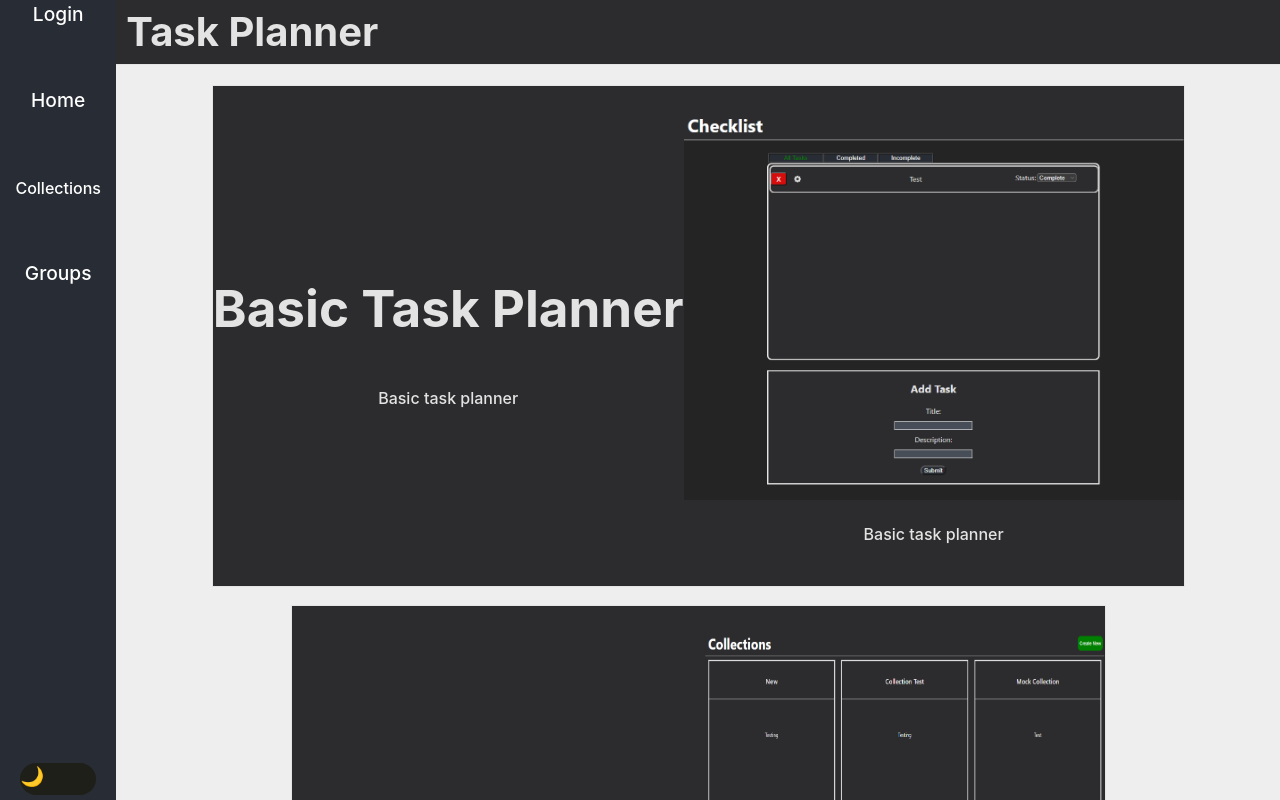
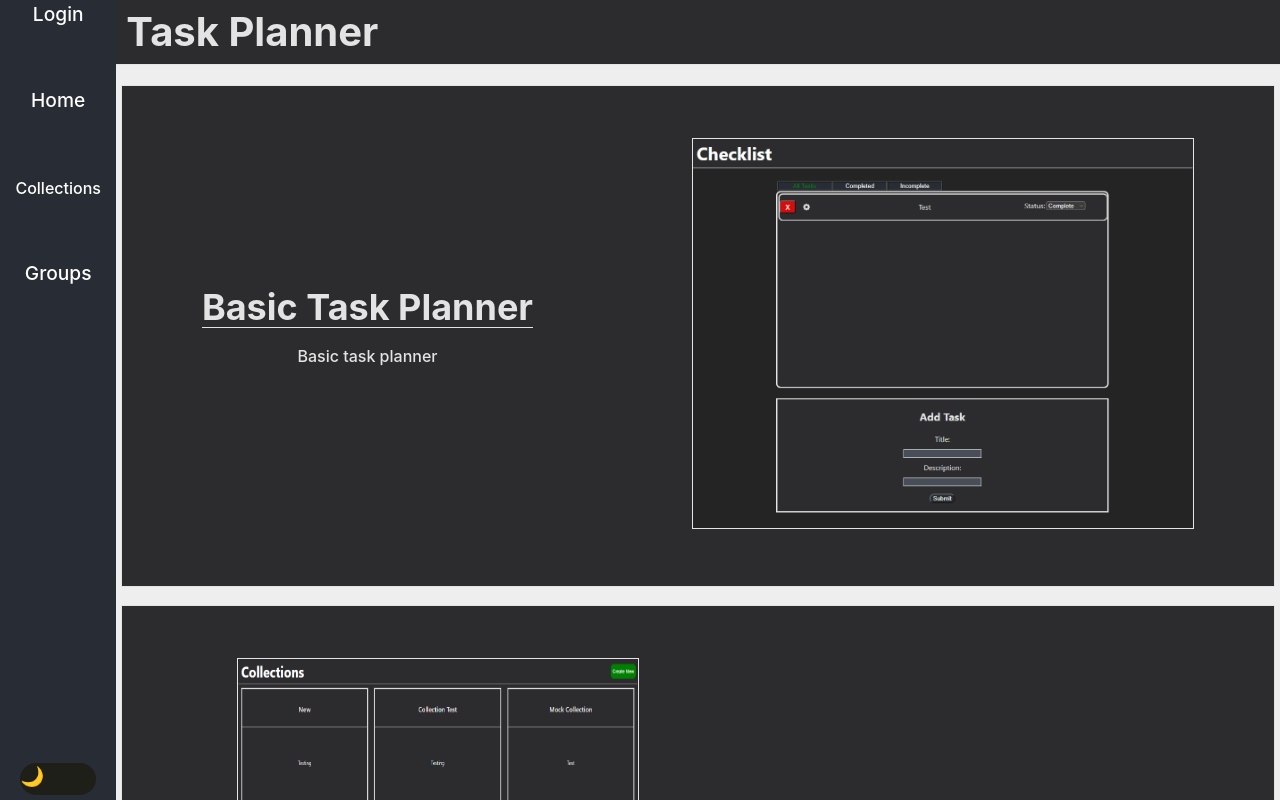
Before and after one commit to JesusMunoz01/TaskPlanner, a React (Vite) app in the folder client/: page /landing in a window 1280 px wide. Built offline with nearby package versions, Linux system fonts and the light colour scheme.

Commit message:
added alternation between grid items

```diff
--- a/client/src/css/landing.css
+++ b/client/src/css/landing.css
@@ -42,40 +42,37 @@
 .landingPage-Card{
     position: relative;
     display: flex;
-    flex-direction: row;
     align-items: center;
     min-height: 500px;
     min-width: 40vw;
+    justify-content: space-around;
+    width: 90vw;
     border: 1px solid;
     border-color: var(--secondary-color);
     color: var(--secondary-color);
     background-color: var(--card-color);
 }
 
-.landingPage-Card{
-    position: relative;
-    display: flex;
-    flex-direction: row;
-    align-items: center;
-    min-height: 500px;
-    min-width: 40vw;
-    border: 1px solid;
-    border-color: var(--secondary-color);
-    color: var(--secondary-color);
-    background-color: var(--card-color);
-}
-
-.landingPage-Card:nth-child(4n-1), .landingPage-Card:nth-child(4n){
+.landingPage-Link:nth-child(4n-1) .landingPage-Card, .landingPage-Link:nth-child(4n) .landingPage-Card {
     flex-direction: row-reverse;
 }
 
-.landingPage-Card:nth-child(4n-3), .landingPage-Card:nth-child(4n-2) {
+.landingPage-Link:nth-child(4n-3) .landingPage-Card, .landingPage-Link:nth-child(4n-4) .landingPage-Card {
     flex-direction: row;
+}
+
+.landingPage-Card h1{
+    height: 10%;
+    width: 100%;
+    font-size: 36px;
+    margin: 0;
+    border-bottom: 1px solid;
 }
 
 .landingPage-Card img{
     height: 389px;
     width: 500px;
+    border: 1px solid;
 }
 
 .landingPageContent{
--- a/client/src/pages/landing.jsx
+++ b/client/src/pages/landing.jsx
@@ -28,7 +28,6 @@ export const Landing = () => {
                         <img id={`img${index}`} src={page.imgSmall}></img> :
                         <img id={`img${index}`} src={page.img}></img>
                         }
-                        <p>{page.description}</p>
                     </div>
                 </div>
             </Link>
```
